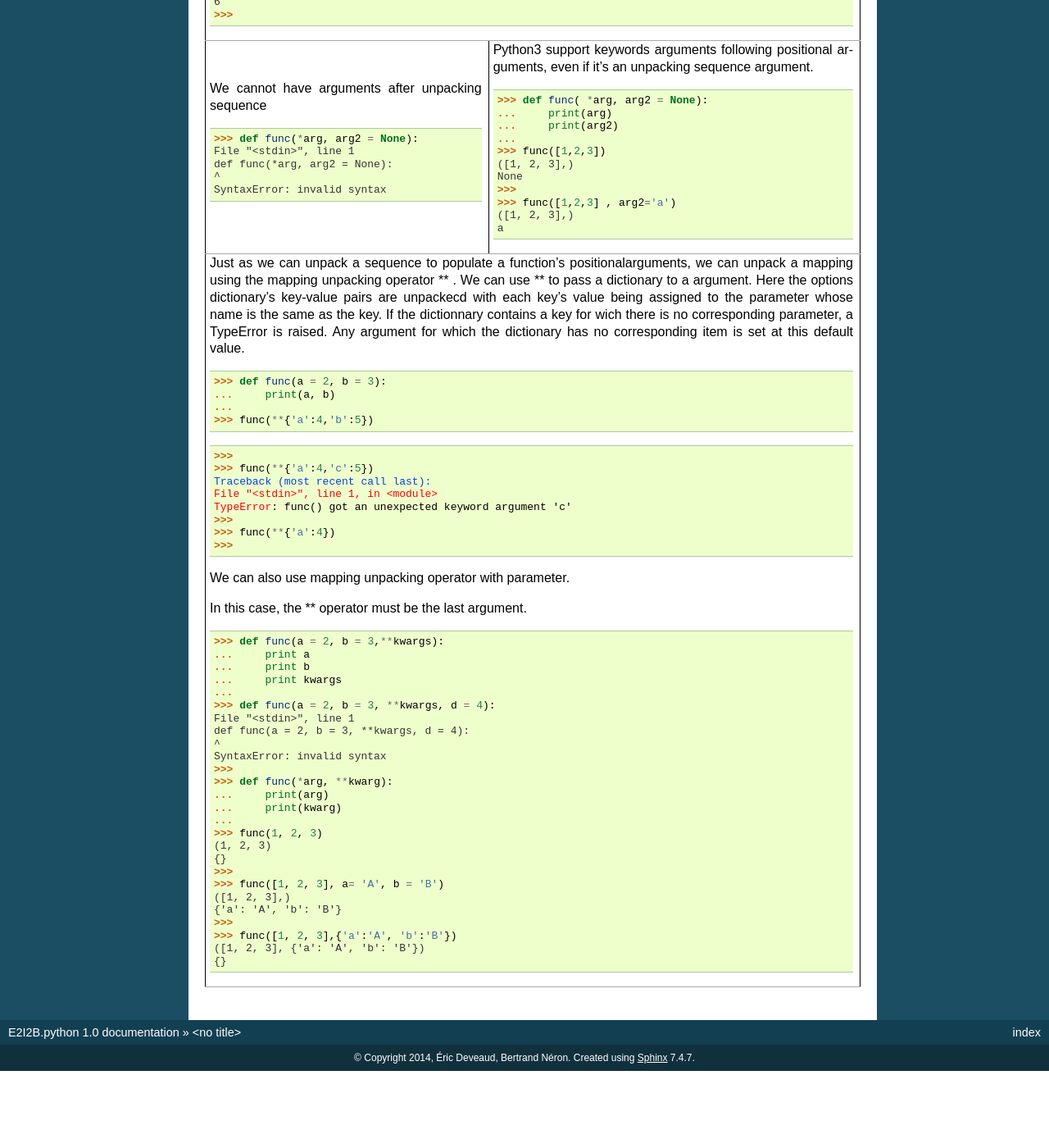
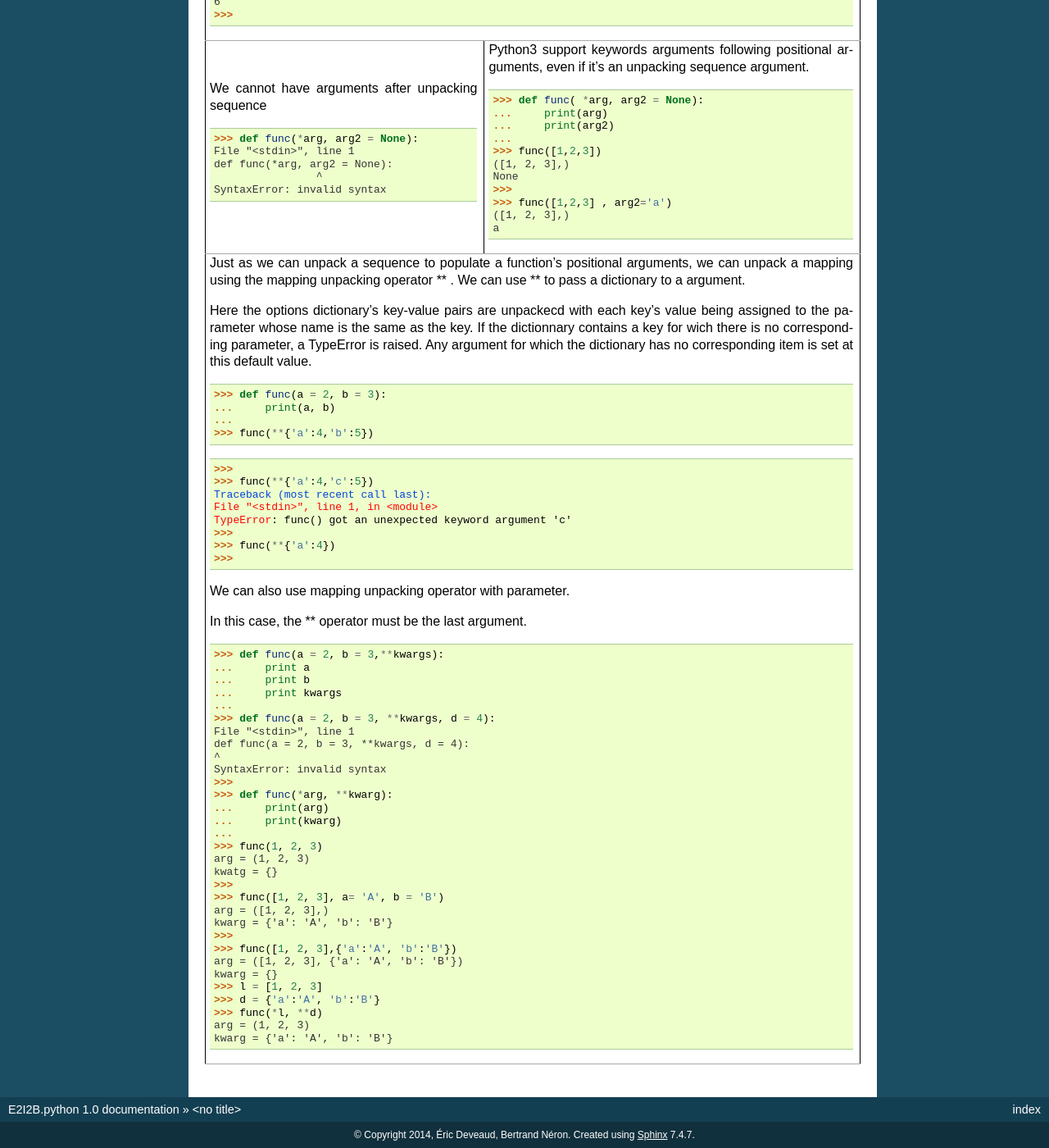
Before and after one commit to C3BI-pasteur-fr/python-course-1, a Sphinx documentation site: the page built from source/html_argument_unpacking.rst, in a window 1280 px wide and 1400 px high, scrolled down 311 px. Shown: the whole window at 82% size. Built offline with Sphinx 7.4.7, drawn with Linux system fonts in a browser that asks for light colours; before the commit the page ends 1617 px from its top, so only the background shows below that.

Commit message:
add example for *arg and **kwargs argument

```diff
--- a/source/html_argument_unpacking.rst
+++ b/source/html_argument_unpacking.rst
@@ -28,7 +28,7 @@
 | >>> def func(*arg, arg2 = None):                                                                                     |                                                                    |
 | File "<stdin>", line 1                                                                                               | >>> def func( *arg, arg2 = None):                                  |
 | def func(*arg, arg2 = None):                                                                                         | ...     print(arg)                                                 |
-| ^                                                                                                                    | ...     print(arg2)                                                |
+|                 ^                                                                                                    | ...     print(arg2)                                                |
 | SyntaxError: invalid syntax                                                                                          | ...                                                                |
 |                                                                                                                      | >>> func([1,2,3])                                                  |
 |                                                                                                                      | ([1, 2, 3],)                                                       |
@@ -38,9 +38,10 @@
 |                                                                                                                      | ([1, 2, 3],)                                                       |
 |                                                                                                                      | a                                                                  |
 +----------------------------------------------------------------------------------------------------------------------+--------------------------------------------------------------------+
-| Just as we can unpack a sequence to populate a function's positionalarguments,                                                                                                            |
+| Just as we can unpack a sequence to populate a function's positional arguments,                                                                                                           |
 | we can unpack a mapping using the mapping unpacking operator ** .                                                                                                                         |
 | We can use ** to pass a dictionary to a argument.                                                                                                                                         |
+|                                                                                                                                                                                           |
 | Here the options dictionary's key-value pairs are unpackecd                                                                                                                               |
 | with each key's value being assigned to the parameter whose name is the same as the  key.                                                                                                 |
 | If the dictionnary contains a key for wich there is no corresponding parameter,                                                                                                           |
@@ -80,14 +81,19 @@
 | ...     print(kwarg)                                                                                                                                                                      |
 | ...                                                                                                                                                                                       |
 | >>> func(1, 2, 3)                                                                                                                                                                         |
-| (1, 2, 3)                                                                                                                                                                                 |
-| {}                                                                                                                                                                                        |
+| arg = (1, 2, 3)                                                                                                                                                                           |
+| kwatg = {}                                                                                                                                                                                |
 | >>>                                                                                                                                                                                       |
 | >>> func([1, 2, 3], a= 'A', b = 'B')                                                                                                                                                      |
-| ([1, 2, 3],)                                                                                                                                                                              |
-| {'a': 'A', 'b': 'B'}                                                                                                                                                                      |
+| arg = ([1, 2, 3],)                                                                                                                                                                        |
+| kwarg = {'a': 'A', 'b': 'B'}                                                                                                                                                              |
 | >>>                                                                                                                                                                                       |
 | >>> func([1, 2, 3],{'a':'A', 'b':'B'})                                                                                                                                                    |
-| ([1, 2, 3], {'a': 'A', 'b': 'B'})                                                                                                                                                         |
-| {}                                                                                                                                                                                        |
+| arg = ([1, 2, 3], {'a': 'A', 'b': 'B'})                                                                                                                                                   |
+| kwarg = {}                                                                                                                                                                                |
+| >>> l = [1, 2, 3]                                                                                                                                                                         |
+| >>> d = {'a':'A', 'b':'B'}                                                                                                                                                                |
+| >>> func(*l, **d)                                                                                                                                                                         |
+| arg = (1, 2, 3)                                                                                                                                                                           |
+| kwarg = {'a': 'A', 'b': 'B'}                                                                                                                                                              |
 +----------------------------------------------------------------------------------------------------------------------+--------------------------------------------------------------------+
```
